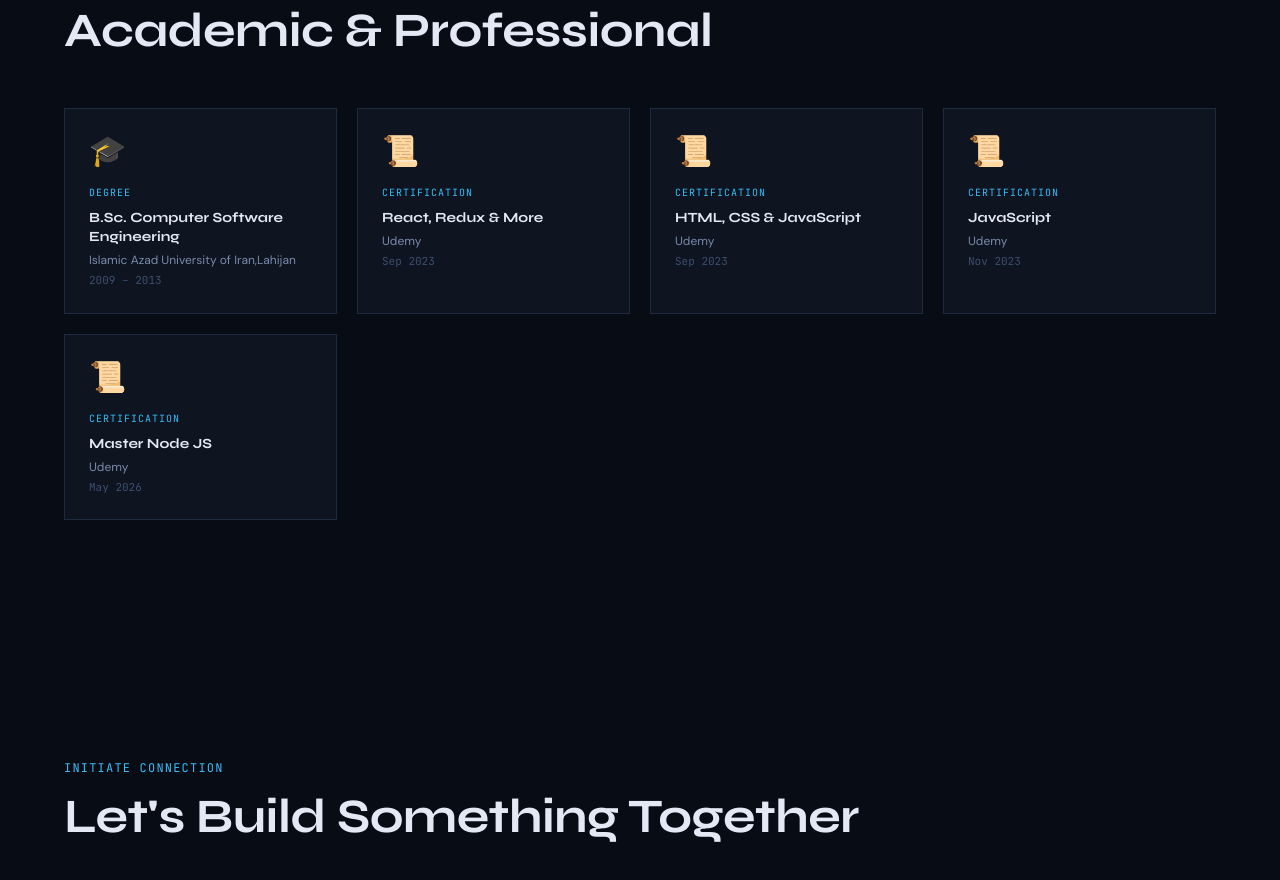
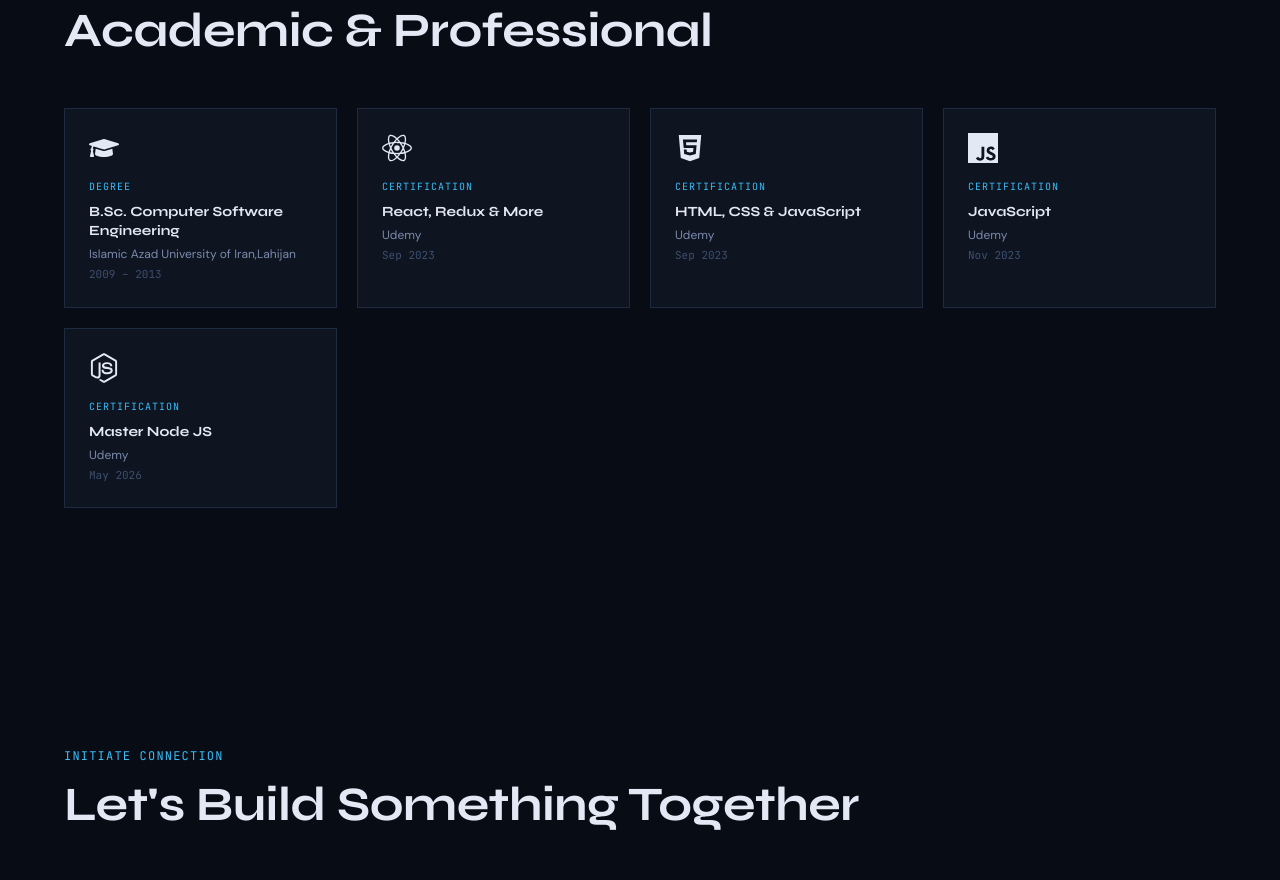
Before and after one commit to RoyaRastegar/portfolio, a React (Vite) app: page / in a window 1280 px wide. Shown: the part 5400-6280 px from the top of the page. Built offline with nearby package versions, Linux system fonts and the light colour scheme.

Commit message:
fix education logo

```diff
--- a/src/components/sections/Education.tsx
+++ b/src/components/sections/Education.tsx
@@ -19,7 +19,7 @@ export function Education() {
                        hover:border-accent transition-colors duration-300 group"
           >
             {/* Icon */}
-            <div className="text-3xl mb-4" aria-hidden="true">{item.icon}</div>
+            <div className="text-3xl mb-4" aria-hidden="true"><item.icon/></div>
 
             {/* Type label */}
             <p className="font-mono text-[10px] text-accent tracking-widest uppercase mb-2">
--- a/src/data/education.ts
+++ b/src/data/education.ts
@@ -1,4 +1,10 @@
-import type { EducationItem } from '../types'
+import type { EducationItem } from '../types';
+import {
+  SiReact,
+  SiJavascript,
+} from 'react-icons/si';
+import { FaHtml5,FaGraduationCap  } from 'react-icons/fa';
+import { FaNodeJs } from 'react-icons/fa6';
 
 export const education: EducationItem[] = [
   {
@@ -7,7 +13,7 @@ export const education: EducationItem[] = [
     name: 'B.Sc. Computer Software Engineering',
     institution: 'Islamic Azad University of Iran,Lahijan',
     date: '2009 – 2013',
-    icon: '🎓',
+    icon: FaGraduationCap ,
   },
   {
     id: 'react-cert',
@@ -15,7 +21,7 @@ export const education: EducationItem[] = [
     name: 'React, Redux & More',
     institution: 'Udemy',
     date: 'Sep 2023',
-    icon: '📜',
+    icon: SiReact,
   },
   {
     id: 'html-cert',
@@ -23,7 +29,7 @@ export const education: EducationItem[] = [
     name: 'HTML, CSS & JavaScript',
     institution: 'Udemy',
     date: 'Sep 2023',
-    icon: '📜',
+    icon: FaHtml5,
   },
   {
     id: 'js-cert',
@@ -31,13 +37,14 @@ export const education: EducationItem[] = [
     name: 'JavaScript',
     institution: 'Udemy',
     date: 'Nov 2023',
-    icon: '📜',
-  }, {
+    icon: SiJavascript,
+  },
+  {
     id: 'jnde-cert',
     type: 'certification',
     name: 'Master Node JS ',
     institution: 'Udemy',
     date: 'May 2026',
-    icon: '📜',
+    icon: FaNodeJs,
   },
-]
+];
--- a/src/types/index.ts
+++ b/src/types/index.ts
@@ -39,7 +39,7 @@ export interface EducationItem {
   name: string;
   institution: string;
   date: string;
-  icon: string;
+  icon:IconType;
 }
 
 export type CodeTokenType =
```
